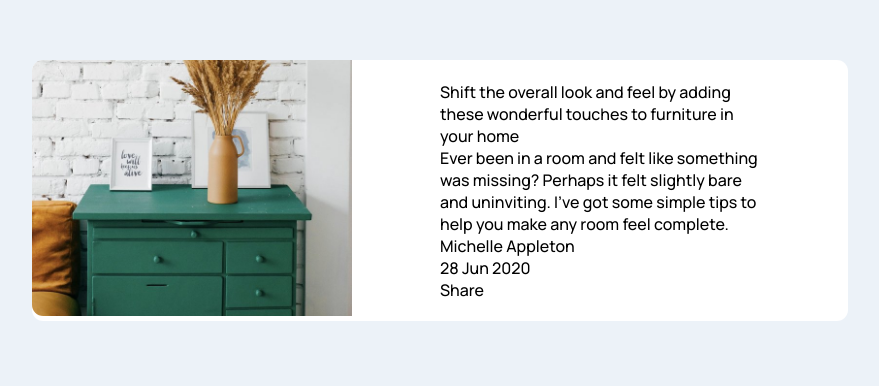
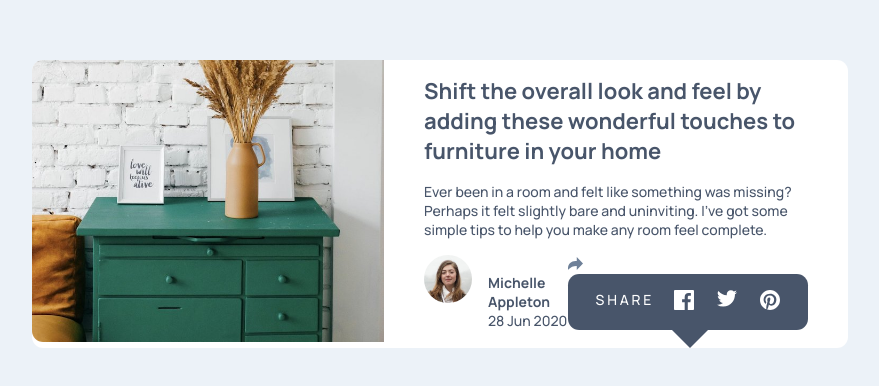
Before and after one commit to dehfachini/article-preview-component-master, a plain HTML site: page index.html in a window 1280 px wide. Shown: the part 164-550 px from the top of the page, without its empty margins (200-1079 px from the left). Drawn offline with Linux system fonts and the light colour scheme.

Commit message:
adjust footer

```diff
--- a/css/styles.css
+++ b/css/styles.css
@@ -10,6 +10,7 @@
 body {
     font-family: 'Manrope', sans-serif;
     background-color: var(--light-grayish-blue);
+    color: var(--very-dark-grayish-blue);
 }
 
 
@@ -19,6 +20,7 @@ body {
     border-radius: 0.7rem;
 
 
+
 }
 .inner-container {
     display: flex;
@@ -26,11 +28,75 @@ body {
 }
 
 .image img {
-    width: 20rem;
+    width: 22rem;
     border-radius: 0.7rem 0 0 0.7rem;
+
+
 }
 
 .rightside {
-    width: 20rem;
+    width: 24rem;
     margin: auto;
 }
+
+.title {
+    font-weight: bold;
+    font-size: 22px;
+    padding-bottom: 1rem;
+    padding-top: 1rem;
+}
+
+.text {
+    font-size: 14px;
+    padding-bottom: 1rem;
+}
+
+
+.footer {
+    display: flex;
+    justify-content: space-between;
+    font-size: 14px;
+}
+
+.personal-information {
+    display: flex;
+}
+.avatar {
+    border-radius: 50%;
+    width: 3rem;
+}
+
+.name-date {
+    display: flex;
+    flex-direction: column;
+    align-self: center;
+    margin-left: 1rem;
+
+}
+
+.name {
+    font-weight: bold;
+}
+
+.social-icons {
+    background-color: var(--very-dark-grayish-blue);
+    display: flex;
+    justify-content: space-around;
+    width: 13rem;
+    padding: 1rem;
+    border-radius: 0.7rem;
+
+}
+
+.share {
+    color: #fff;
+}
+
+.arrow-down {
+    width: 0;
+    height: 0;
+    border-left: 18px solid transparent;
+    border-right: 18px solid transparent;
+    border-top: 18px solid var(--very-dark-grayish-blue);
+    margin-left: 6.5rem;
+  }
--- a/index.html
+++ b/index.html
@@ -37,7 +37,12 @@
           it felt slightly bare and uninviting. I’ve got some simple tips
           to help you make any room feel complete.
         </div>
+        <div class="footer">
           <div class="personal-information">
+            <div>
+              <img class="avatar" src="./images/avatar-michelle.jpg" alt="avatar">
+            </div>
+            <div class="name-date">
               <div class="name">
                 Michelle Appleton
               </div>
@@ -45,11 +50,32 @@
                 28 Jun 2020
               </div>
             </div>
-
-        <div class="icon">
-          Share
           </div>
 
+          <div class="icons">
+            <div>
+              <img src="./images/icon-share.svg" alt="share">
+            </div>
+            <div class="social-icons">
+              <div class="share">
+                S H A R E
+              </div>
+              <div>
+                <img src="./images/icon-facebook.svg" alt="facebook">
+              </div>
+
+              <div>
+                <img src="./images/icon-twitter.svg" alt="twitter">
+              </div>
+              <div>
+                <img src="./images/icon-pinterest.svg" alt="pinterest">
+              </div>
+
+
+            </div>
+            <div class="arrow-down">
+            </div>
+          </div>
         </div>
       </div>
     </div>
```
Lines whose indentation alone changed are shown as unchanged.
